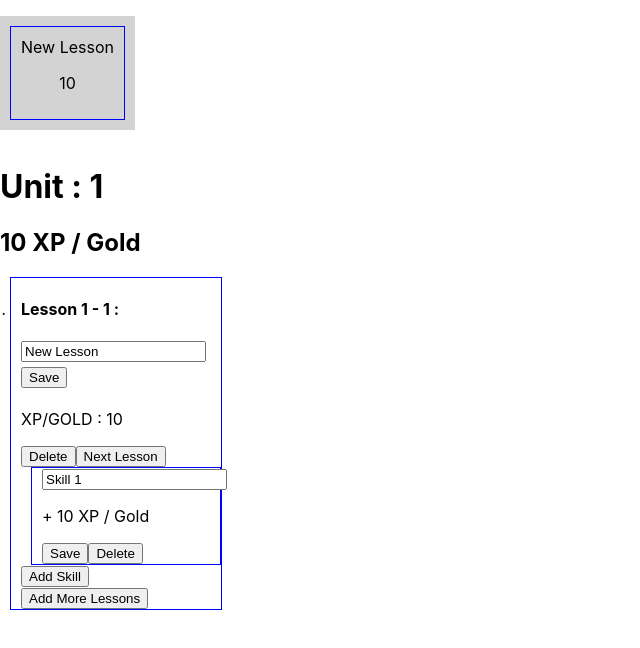
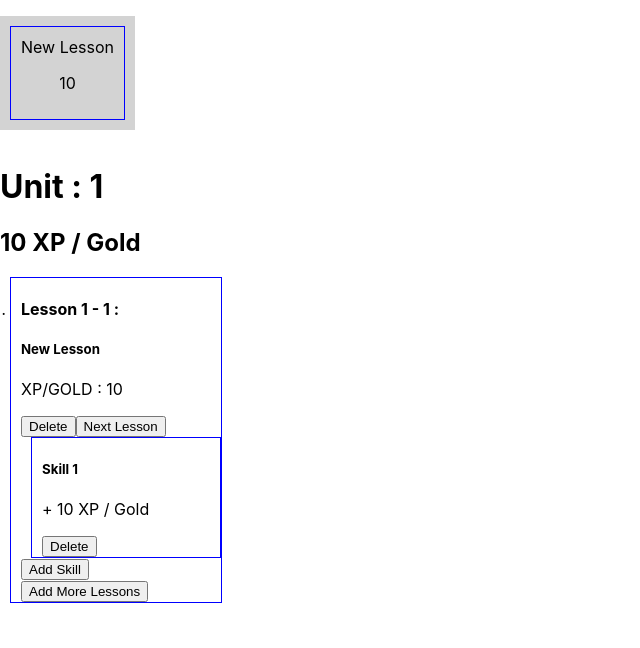
Before and after one commit to ze-e/react-skill-tree, a React (Create React App) app: page / in a window 1280 px wide. Both pictures are taken after a click on the button "Start lesson plan!". Shown: the top 648 px of the page, without its empty margins (0-640 px from the left). Built offline with nearby package versions, Linux system fonts and the light colour scheme.

Commit message:
automatically move to next group

```diff
--- a/src/components/ItemData.js
+++ b/src/components/ItemData.js
@@ -7,14 +7,11 @@ function ItemData(props) {
   const DATA = React.useContext(DataContext);
   const my = props.item;
 
-  const formRef = React.useRef();
-
-  const [editing, setEditing] = React.useState(true);
+  const [editing, setEditing] = React.useState(false);
 
   function toggleEdit(e){
     e.preventDefault();
     setEditing(!editing);
-    editing && formRef.focus(true);
   }
 
   function handleChangeName(e){
@@ -48,7 +45,7 @@ function ItemData(props) {
     <li className = {`item-data ${my.color}`}>
       <h4 className='item-data__lesson'>Lesson {my.group + 1} - {props.number + 1} :</h4>
       {!editing ? <h5 className='item-data__name' onClick={toggleEdit}>{my.name}</h5>:
-        <form onSubmit={toggleEdit} ref={formRef}>
+        <form onSubmit={toggleEdit}>
           <input className='item-data__name-input' type="text" defaultValue={my.name} onChange={handleChangeName}></input>
           <button className="item-data__edit" type="submit">Save</button>
         </form>
--- a/src/components/SkillData.js
+++ b/src/components/SkillData.js
@@ -1,9 +1,10 @@
 import React from 'react';
 
 function SkillData(props) {
-  const [editing, setEditing] = React.useState(true);
+  const [editing, setEditing] = React.useState(false);
 
-  function toggleEdit(){
+  function toggleEdit(e){
+    e.preventDefault();
     setEditing(!editing);
   }
 
@@ -18,9 +19,13 @@ function SkillData(props) {
 
   return(
     <li className={`skill ${props.parent.color}`}>
-      {!editing ? <h5 className='skill__name'>{props.item}</h5>:<input type="text" defaultValue={props.item} onChange={handleChangeName} onBlur={toggleEdit}></input>}
+      {!editing ?
+      <h5 className='skill__name' onClick={toggleEdit}>{props.item}</h5>:
+      <form onSubmit={toggleEdit}>
+        <input type="text" defaultValue={props.item} onChange={handleChangeName}></input>
+      {editing && <button className="skill__edit" type="submit">Save</button>}
+      </form>}
       <p className="skill__xp">+ 10 XP / Gold</p>
-      <button className="skill__edit" type="button" onClick={toggleEdit}>{editing ? 'Save' : 'Edit'}</button>
       <button className="skill__delete" type="button" onClick={handleDelete}>Delete</button>
     </li>
   )
```
